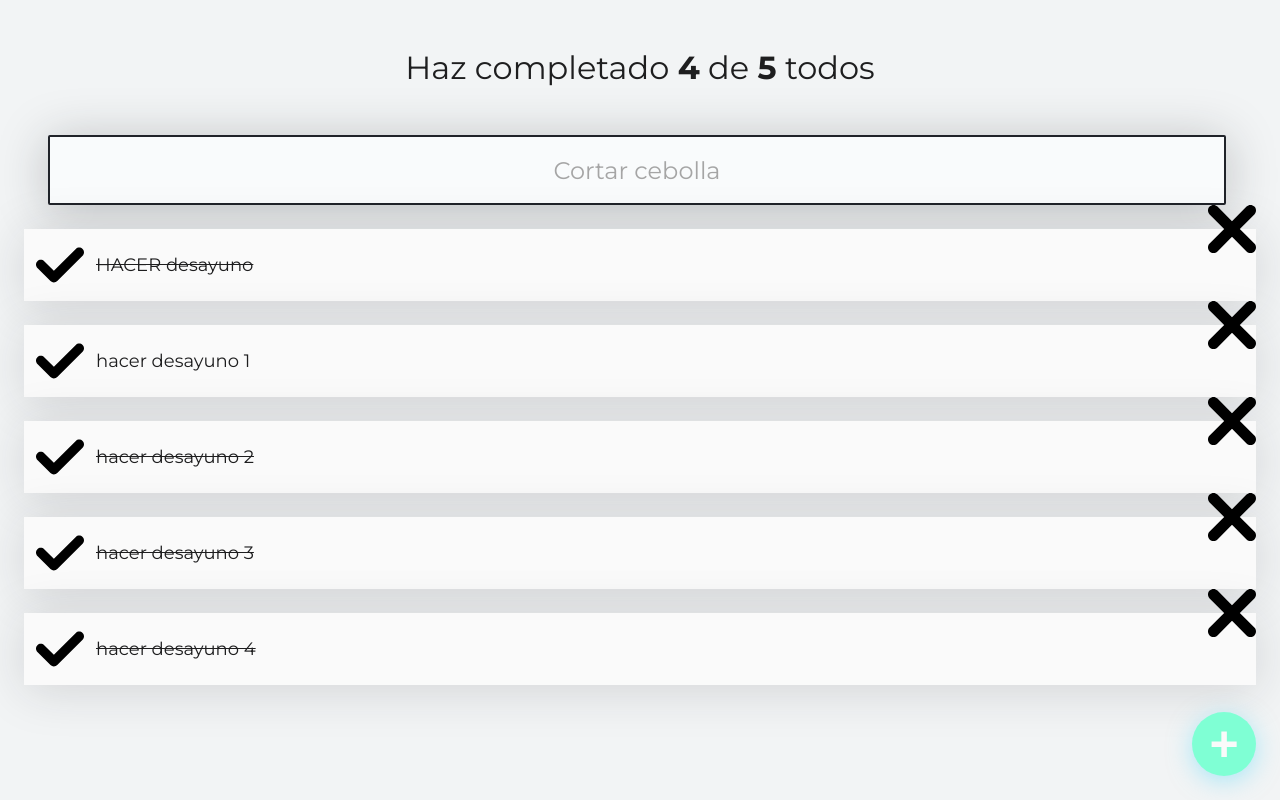
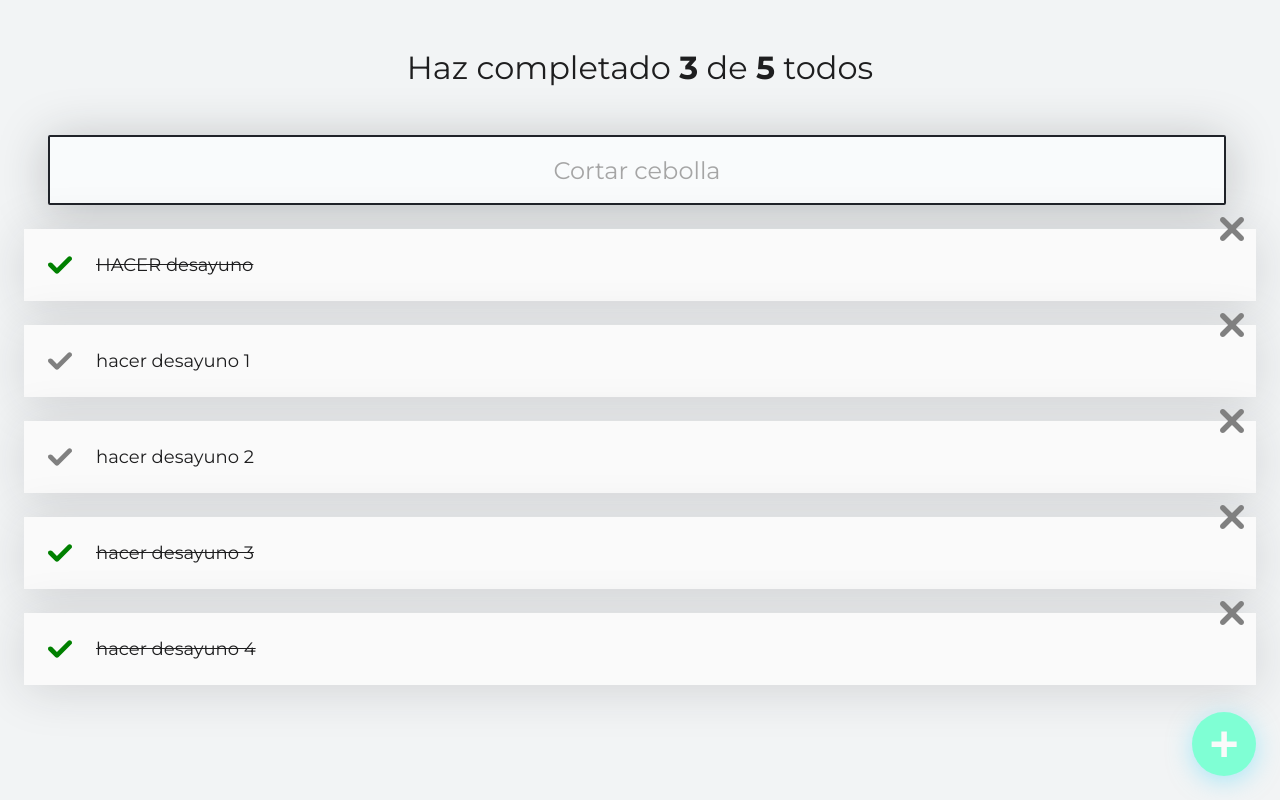
Before and after one commit to andresfmurciaz/ToDo-React, a React (Create React App) app: page / in a window 1280 px wide. Built offline with nearby package versions, Linux system fonts and the light colour scheme.

Commit message:
iconos y eventos update

```diff
--- a/src/App.js
+++ b/src/App.js
@@ -10,22 +10,25 @@ import React from 'react';
 const defaultTodos = [
   {text:'HACER desayuno' , completado:true},
   {text:'hacer desayuno 1' , completado:false},
-  {text:'hacer desayuno 2' , completado:true},
+  {text:'hacer desayuno 2' , completado:false},
   {text:'hacer desayuno 3' , completado:true},
   {text:'hacer desayuno 4' , completado:true},
 ];
 
 function App() {
+// estado para la lista
+const [todos, setTodos]=React.useState(defaultTodos);
 
+// guarda el numero de las tareas completadas y las que no estan completadas , saca un nuevo arreglo con los true
+const todoCompletado = todos.filter(todo=> !!todo.completado).length;
 
-const [todos, setTodos]=React.useState(defaultTodos);
-const todoCompletado = todos.filter(todo=> !!todo.completado).length;
 const todosTodos = todos.length;
 
 //declaro el estado con el renderizado inicial
 const [searchValue, setSearchValue] = React.useState('');
 console.log(searchValue)
 
+// marca el todo como completado
 const completaTodo = (text) =>{
   const newTodo = [...todos ]
   const index = newTodo.findIndex((todo)=>todo.text == text)
@@ -33,15 +36,13 @@ const completaTodo = (text) =>{
    setTodos(newTodo)
 }
 
-
+//elimina el todo
 const deleteTodo = (text) =>{
   const newTodo = [...todos ]
   const index = newTodo.findIndex((todo)=>todo.text == text)
   newTodo.splice(index,1);
    setTodos(newTodo)
 }
-
-
 
 //me filtra los TODO que conin
 const todosFilter = todos.filter((todo) => {
@@ -59,7 +60,12 @@ const todosFilter = todos.filter((todo) => {
         <TodoList>
 
               {todosFilter.map(todo =>(
-                    <TodoItem key={todo.text} text={todo.text} completado={todo.completado} onComplete={()=>completaTodo(todo.text)}   onDelete={()=>deleteTodo(todo.text)}></TodoItem>
+                    <TodoItem key={todo.text} text={todo.text}
+                    completado={todo.completado}
+                     onComplete={()=>completaTodo(todo.text)}
+                     onDelete={()=>deleteTodo(todo.text)}>
+
+                     </TodoItem>
               ))}
 
         </TodoList>
--- a/src/CompleteIcon.js
+++ b/src/CompleteIcon.js
@@ -1,9 +1,9 @@
 import React from "react";
 import {TodoIcon} from './TodoIcon'
 
-function CompleteIcon (){
+function CompleteIcon ({completed,onComplete}){
     return (
-    <TodoIcon type="check" color="green"></TodoIcon>
+    <TodoIcon type="check" color={completed ? 'green' : 'gray'} onClick={onComplete}></TodoIcon>
     )
 }
 
--- a/src/DeleteIcon.js
+++ b/src/DeleteIcon.js
@@ -1,8 +1,8 @@
 import React from "react";
 import {TodoIcon} from './TodoIcon'
-function DeleteIcon (){
+function DeleteIcon ({onDelete}){
     return (
-        <TodoIcon type="delete" color="gray"></TodoIcon>
+        <TodoIcon type="delete" color="gray" onClick={onDelete}></TodoIcon>
         )
 }
 
--- /dev/null
+++ b/src/TodoIcon.css
@@ -0,0 +1,43 @@
+
+.Icon {
+    cursor: pointer;
+    display: flex;
+    justify-content: center;
+    align-items: center;
+    height: 48px;
+    width: 48px;
+    font-size: 24px;
+    font-weight: bold;
+    /* background-color: #CCC; */
+  }
+
+  .Icon-check {
+    position: absolute;
+    left: 12px;
+  }
+  .Icon-check--active {
+    color: #4caf50;
+  }
+
+  .Icon-delete {
+    position: absolute;
+    top: -24px;
+    right: 0;
+  }
+  .Icon-delete:hover {
+    color: red;
+  }
+
+  .Icon-svg{
+    width: 24px;
+    height: 24px;
+  }
+
+  .Icon-check:hover .Icon-svg {
+    fill:green;
+  }
+
+
+  .Icon-delete:hover .Icon-svg {
+    fill:red;
+  }
--- a/src/TodoIcon.js
+++ b/src/TodoIcon.js
@@ -1,14 +1,18 @@
 import React from "react";
+// ponerle diferentes nombre ya que se van aimpoirtar varios svgs
 import {ReactComponent as CheckSVG} from './check.svg'
 import { ReactComponent as DeleteSVG } from './delete.svg';
+import './TodoIcon.css';
+// condicional
 const iconTyper = {
- "check" : <CheckSVG></CheckSVG> ,
- "delete" : <DeleteSVG></DeleteSVG>
+ "check" : (color)=> <CheckSVG  className='Icon-svg' fill={color}></CheckSVG> ,
+ "delete" : (color)=><DeleteSVG className='Icon-svg' fill={color}></DeleteSVG>
 }
 
-function TodoIcon({type}){
+function TodoIcon({type,color,onClick}){
+// clases dinamicas por las clases de cada icono
+return (<span className=  {`Icon  Icon-${type}`} onClick={onClick} > {iconTyper[type](color)} </span>)
 
-return (<span className=  {`Icon Icon-svg Icon-${type}`} > {iconTyper[type]} </span>)
 }
 
 export {TodoIcon}
--- a/src/TodoItem.css
+++ b/src/TodoItem.css
@@ -18,32 +18,3 @@
   .TodoItem-p--complete {
     text-decoration: line-through;
   }
-
-  .Icon {
-    cursor: pointer;
-    display: flex;
-    justify-content: center;
-    align-items: center;
-    height: 48px;
-    width: 48px;
-    font-size: 24px;
-    font-weight: bold;
-    /* background-color: #CCC; */
-  }
-
-  .Icon-check {
-    position: absolute;
-    left: 12px;
-  }
-  .Icon-check--active {
-    color: #4caf50;
-  }
-
-  .Icon-delete {
-    position: absolute;
-    top: -24px;
-    right: 0;
-  }
-  .Icon-delete:hover {
-    color: red;
-  }
--- a/src/TodoItem.js
+++ b/src/TodoItem.js
@@ -5,17 +5,12 @@ function TodoItem({completado,text,onComplete,onDelete}){
     return (
       <li className="TodoItem">
 
-      {/* <span className={`Icon Icon-check ${completado && "Icon-check--active"}`}  onClick={onComplete}>
-        V
-      </span> */}
-      <CompleteIcon></CompleteIcon>
+      <CompleteIcon completed={completado} onComplete={onComplete}/>
+
       <p className={`TodoItem-p ${completado && "TodoItem-p--complete"}`}>
         {text}
       </p>
-      <DeleteIcon></DeleteIcon>
-      {/* <span className="Icon Icon-delete" onClick={onDelete}>
-        X
-      </span> */}
+      <DeleteIcon onDelete = {onDelete}></DeleteIcon>
 
     </li>
     );
```
